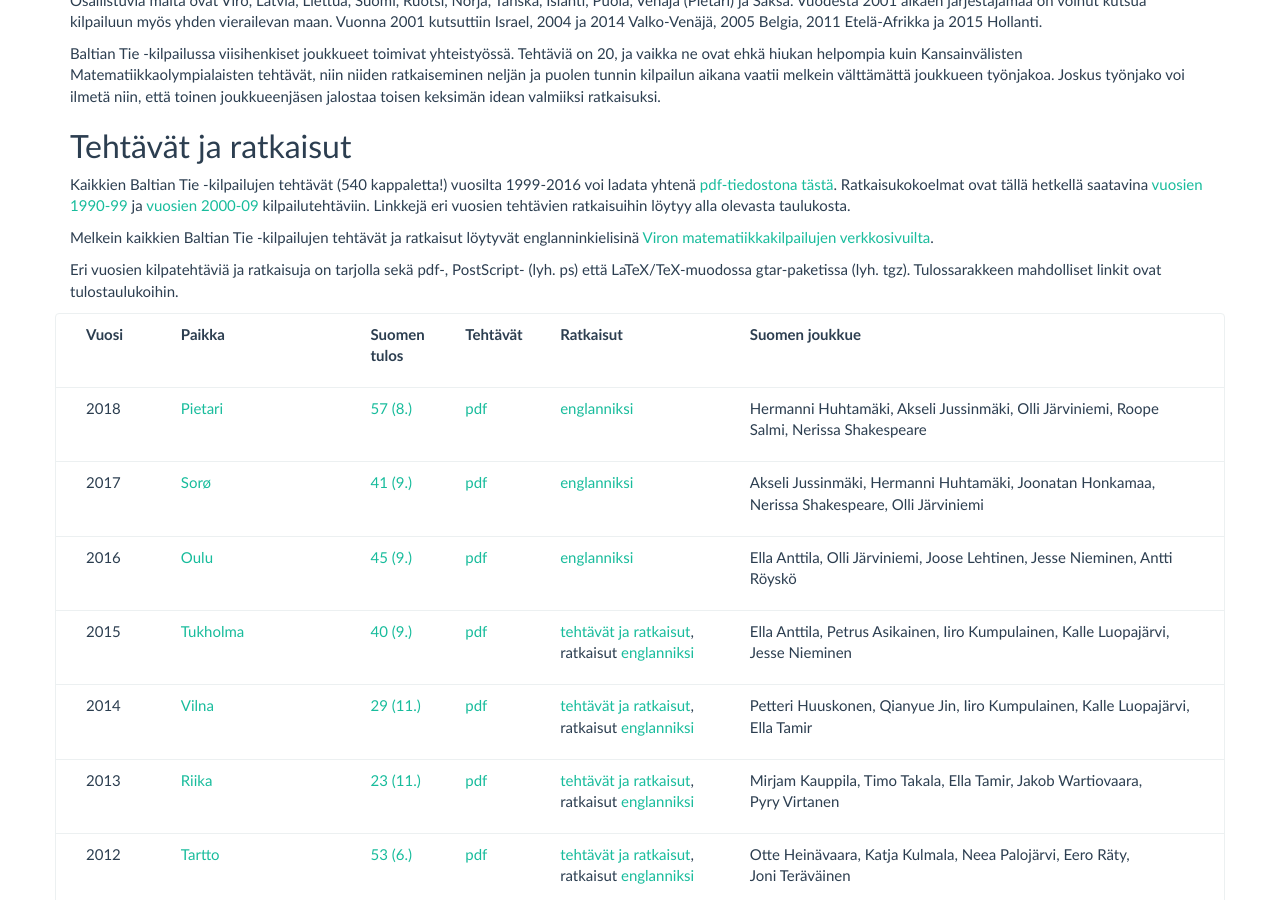
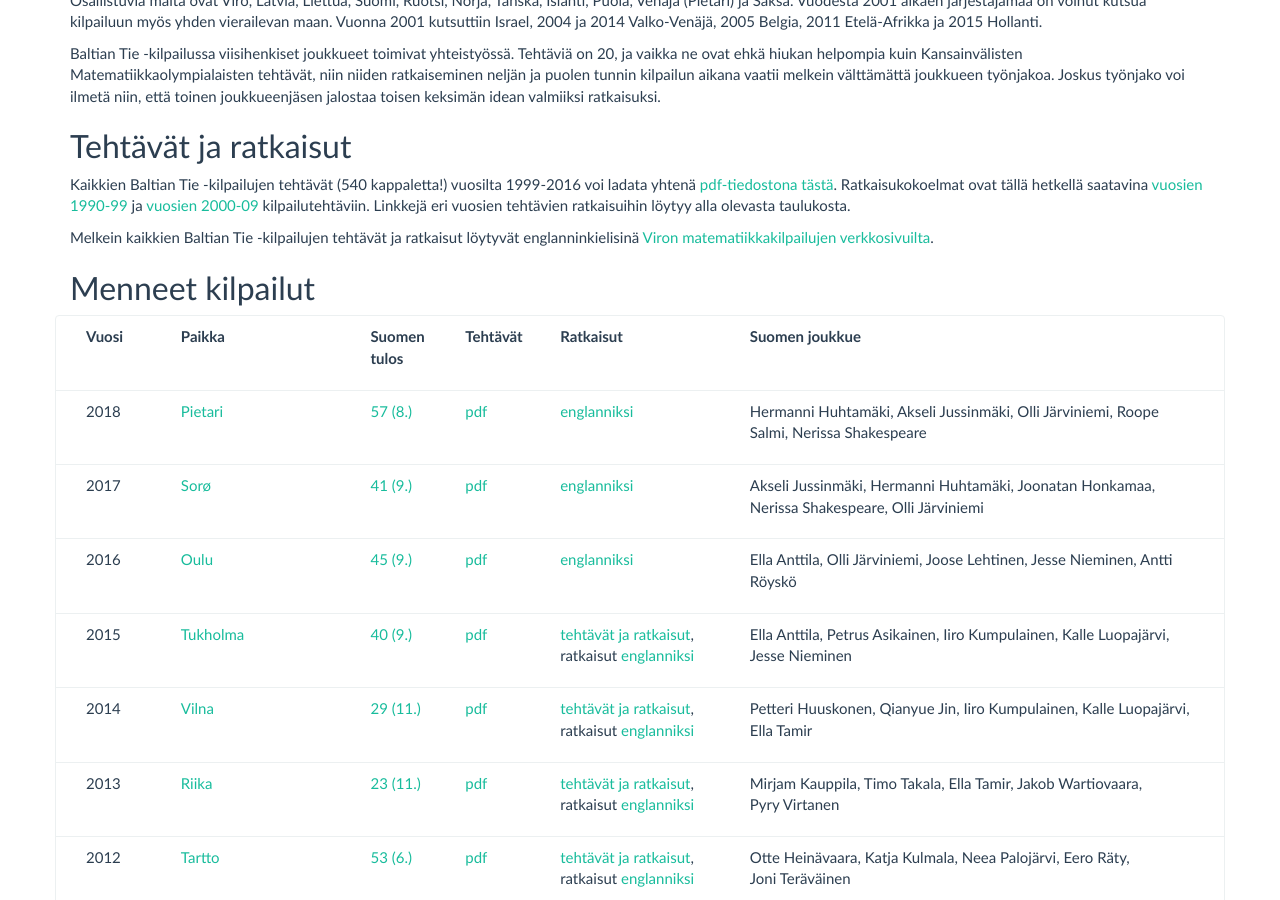
Before and after one commit to matematiikkakilpailut/matematiikkakilpailut.github.io, a Jekyll site: the page built from Baltian_tie/index.md, in a window 1280 px wide and 900 px high, scrolled down 473 px. Built offline with Jekyll 4.4.1, drawn with Linux system fonts in a browser that asks for light colours.

Commit message:
Update index.md
taulukon otsikko muutettu

```diff
--- a/Baltian_tie/index.md
+++ b/Baltian_tie/index.md
@@ -178,16 +178,19 @@ kilpailut:
     sijoitus: "-"
     tehtavat: "[pdf](1992/Bt1992.pdf), [ps](1992/Bt1992.ps)"
     ratkaisut: "[koko&shy;el&shy;massa](Btratk1990_99.pdf)"
+    joukkue: "-"
   - vuosi: "1991"
     paikka: "Tart&shy;to"
     sijoitus: "-"
     tehtavat: "[pdf](1991/Bt1991.pdf), [ps](1991/Bt1991.ps)"
     ratkaisut: "[koko&shy;el&shy;massa](Btratk1990_99.pdf)"
+    joukkue: "-"
   - vuosi: "1990"
     paikka: "Rii&shy;ka"
     sijoitus: "-"
     tehtavat: "[pdf](1990/Bt1990.pdf), [ps](1990/Bt1990.ps)"
     ratkaisut: "[koko&shy;el&shy;massa](Btratk1990_99.pdf)"
+    joukkue: "-"
 
 
 
@@ -227,10 +230,8 @@ Melkein kaikkien Baltian Tie -kilpailujen tehtävät ja ratkaisut
 löytyvät englanninkielisinä
 [Viron matematiikkakilpailujen verkkosivuilta](http://www.math.olympiaadid.ut.ee/eng/html/?id=bw).
 
-Eri vuosien kilpatehtäviä ja ratkaisuja on tarjolla sekä pdf-,
-PostScript- (lyh. ps) että LaTeX/TeX-muodossa gtar-paketissa (lyh.
-tgz). Tulossarakkeen mahdolliset linkit ovat tulostaulukoihin.
 
+## Menneet kilpailut
 
 <div class="list-group">
 {% for k in page.kilpailut %}
```
